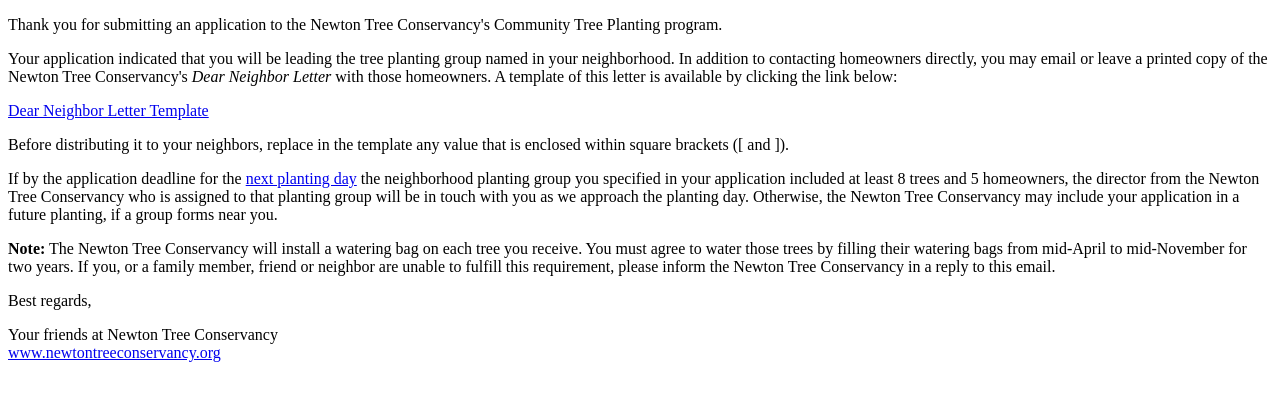
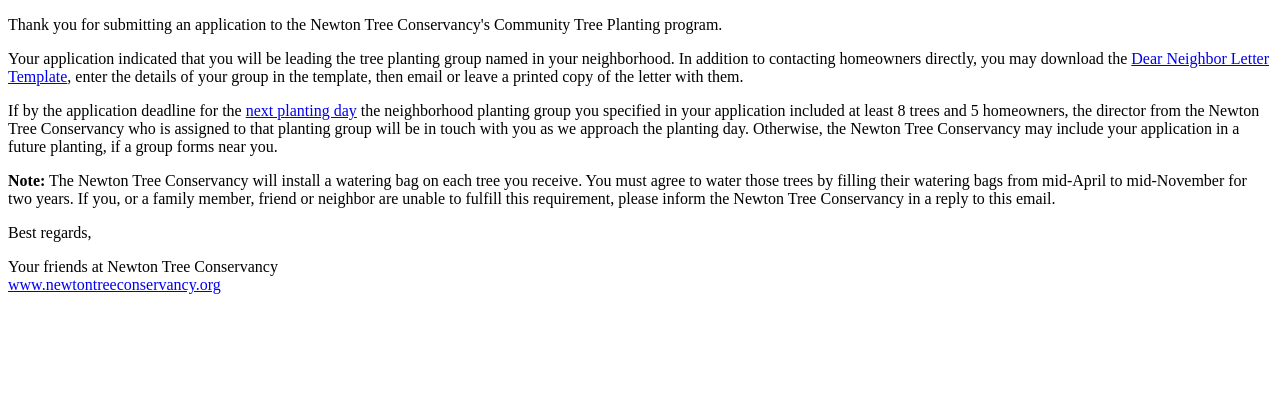
Before and after one commit to d3herrick/d3herrick.github.io, a plain HTML site: page apps_script/application_acknowledgement_body_template.html in a window 1280 px wide. Drawn offline with Linux system fonts and the light colour scheme.

Commit message:
changed reference to dear neighbor letter

```diff
--- a/apps_script/application_acknowledgement_body_template.html
+++ b/apps_script/application_acknowledgement_body_template.html
@@ -6,13 +6,9 @@ Thank you for submitting an application to the Newton Tree Conservancy's Communi
 </p>
 <? if (isLeaderApp) { ?>
 <p>
-Your application indicated that you will be leading the tree planting group named <strong><?!=groupName?></strong> in your neighborhood. In addition to contacting homeowners directly, you may email or leave a printed copy of the Newton Tree Conservancy's <em>Dear Neighbor Letter</em> with those homeowners. A template of this letter is available by clicking the link below:
-</p>
-<p>
-<a href="https://www.newtontreeconservancy.org/s/NTC-Dear-Neighbor-Letter.docx">Dear Neighbor Letter Template</a>
-</p>
-<p>
-Before distributing it to your neighbors, replace in the template any value that is enclosed within square brackets ([ and ]).
+Your application indicated that you will be leading the tree planting group named <strong><?!=groupName?></strong> in your neighborhood. In addition to contacting homeowners directly, you may download the
+<a href="https://www.newtontreeconservancy.org/s/NTC-Dear-Neighbor-Letter.docx">Dear Neighbor Letter Template</a>,
+enter the details of your group in the template, then email or leave a printed copy of the letter with them.
 </p>
 <? } ?>
 <p>
```
